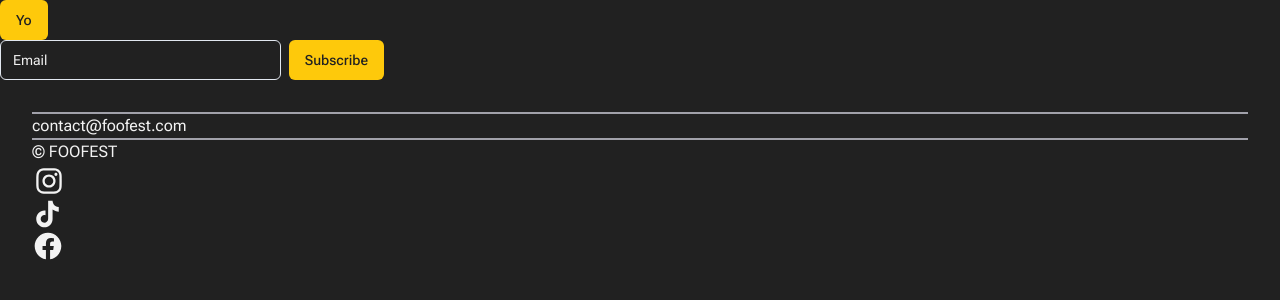
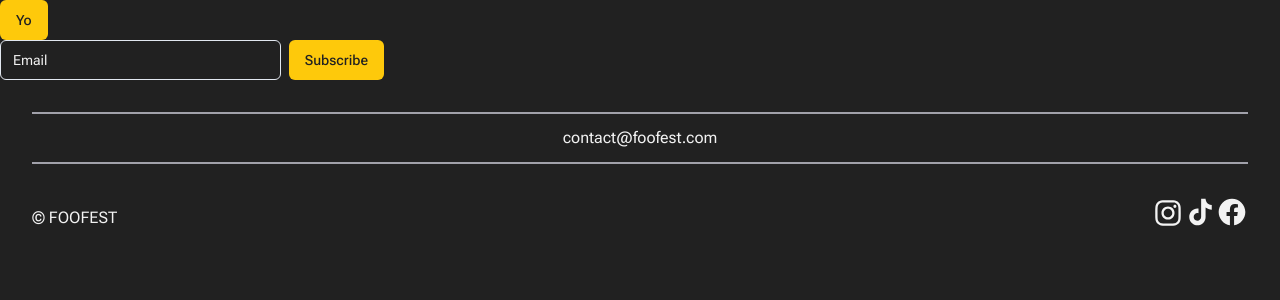
Before and after one commit to emil00y1/foofest-site, a Next.js app: page / in a window 1280 px wide. Shown: the top 300 px of the page. Built offline with nearby package versions, Linux system fonts and the light colour scheme.

Commit message:
footer done

```diff
--- a/src/app/globals.css
+++ b/src/app/globals.css
@@ -26,9 +26,6 @@
   }
 } */
 
-footer {
-  margin: 2rem;
-}
 body * {
   color: hsl(var(--foreground));
 }
--- a/src/components/Footer.jsx
+++ b/src/components/Footer.jsx
@@ -3,13 +3,15 @@ import Divider from "./Divider";
 
 function Footer() {
   return (
-    <footer>
+    <footer className="flex flex-col m-8">
       <Divider />
-      <a href="mailto:contact@foofest.com">contact@foofest.com</a>
+      <a className="p-3 text-center" href="mailto:contact@foofest.com">
+        contact@foofest.com
+      </a>
       <Divider />
-      <div>
-        <p>© FOOFEST</p>
-        <div>
+      <div className="flex justify-between mt-8">
+        <p className="self-end">© FOOFEST</p>
+        <div className="flex">
           <svg
             xmlns="http://www.w3.org/2000/svg"
             width="34"
```
